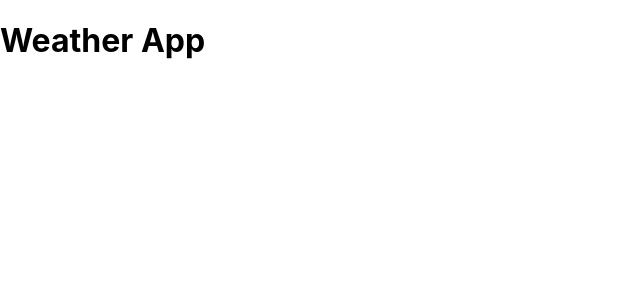
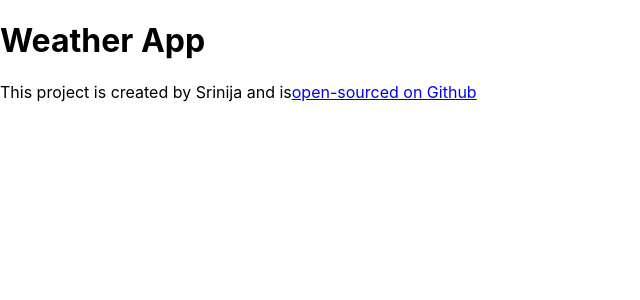
Before and after one commit to srinijag684/react-weather-app, a React (Create React App) app: page / in a window 1280 px wide. Shown: the top 300 px of the page, without its empty margins (0-640 px from the left). Built offline with nearby package versions, Linux system fonts and the light colour scheme.

Commit message:
add git repo to page

```diff
--- a/src/index.js
+++ b/src/index.js
@@ -8,6 +8,15 @@
 root.render(
   <React.StrictMode>
    <App/>
+   <div>
+    This project is created by Srinija and is
+    <a
+      href='https://github.com/srinijag684/react-weather-app'
+      target="_blank"
+    >
+      open-sourced on Github
+    </a>
+   </div>
   </React.StrictMode>
 );
 
```
